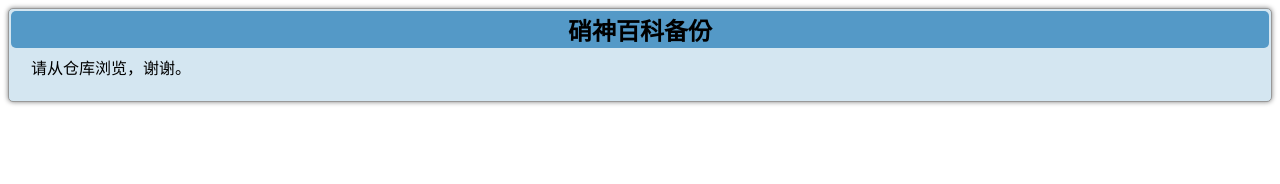
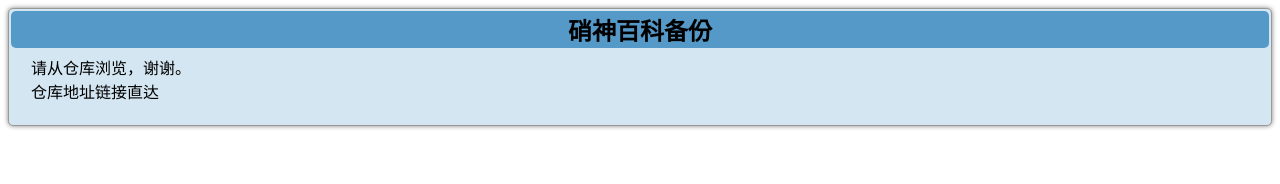
Before and after one commit to xiaoshenbike/xiaoshen-latest-archive, a plain HTML site: page index.html in a window 1280 px wide. Drawn offline with Linux system fonts and the light colour scheme.

Commit message:
Update index.html

```diff
--- a/index.html
+++ b/index.html
@@ -1 +1 @@
-<table style="background-color:#D4E6F1; box-shadow:grey 0px 0px 5px; width:100%; margin-top:0em; margin-left:auto; margin-right:auto; border:1px solid #999;color: #000; border-radius:5px;list-style-type:square;"><tr><th style="background-color:#5499C7; color:#000000;border-radius:5px; font-size:150%;" nowrap="nowrap">硝神百科备份</th></tr><td style="padding:20px; padding-top:5px;">请从仓库浏览，谢谢。</td></tr></table> <big><big><big><big><big><big>  </big></big></big></big></big></big><table><tr>
+<table style="background-color:#D4E6F1; box-shadow:grey 0px 0px 5px; width:100%; margin-top:0em; margin-left:auto; margin-right:auto; border:1px solid #999;color: #000; border-radius:5px;list-style-type:square;"><tr><th style="background-color:#5499C7; color:#000000;border-radius:5px; font-size:150%;" nowrap="nowrap">硝神百科备份</th></tr><td style="padding:20px; padding-top:5px;">请从仓库浏览，谢谢。<br><a herf="https://github.com/xiaoshenbike/xiaoshen-latest-archive" target="_self">仓库地址链接直达</a></td></tr></table> <big><big><big><big><big><big>  </big></big></big></big></big></big><table><tr>
```
